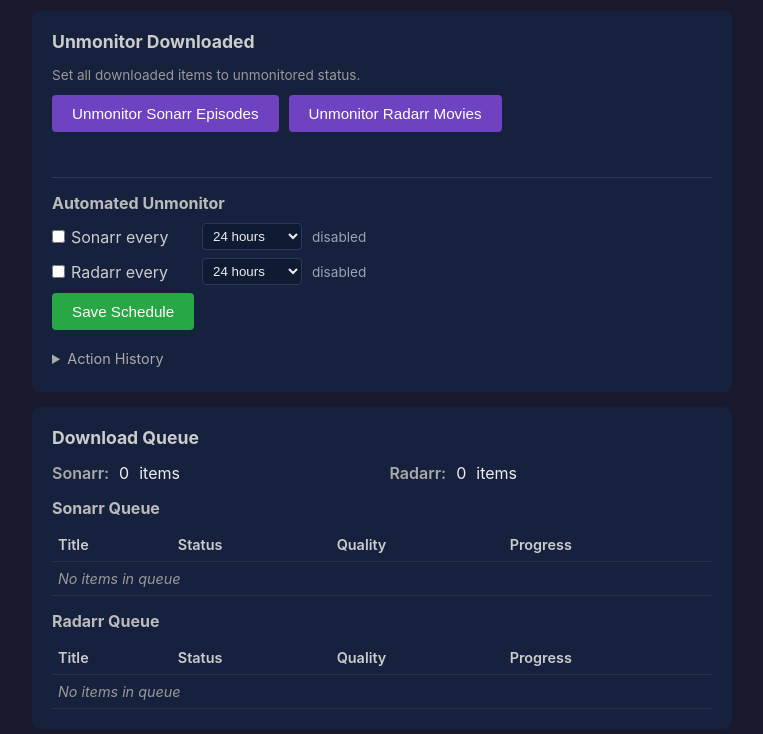
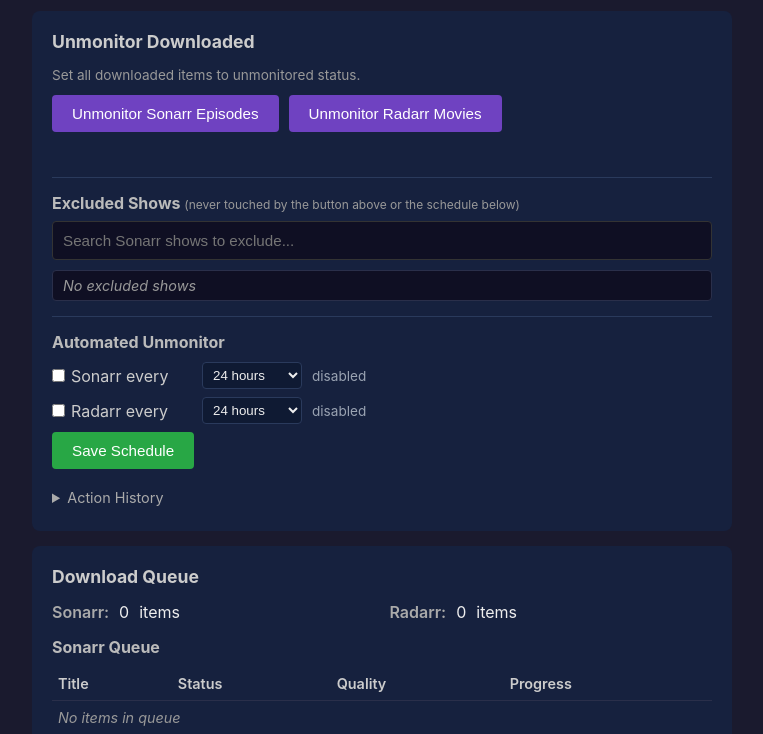
Before and after one commit to gitsumhubs/arr-mgmt, a Flask app: page / in a window 1280 px wide. Shown: the part 730-1464 px from the top of the page, without its empty margins (258-1021 px from the left). Run offline with Flask 3, Linux system fonts and the light colour scheme; data that the repository does not hold is empty.

Commit message:
Add per-show exclusion list for Sonarr unmonitor
Adds a search box under the Sonarr unmonitor button to fully exclude a
series from both the manual button and the scheduled run - excluded shows
are skipped before any unmonitor/season logic touches them, for cases like
"only keep the old seasons monitored the way I set them, don't touch new
ones automatically."

Excluded series are stored by Sonarr ID + title in config.json. If an
excluded show is removed and re-added in Sonarr (new ID), a notice panel
surfaces it with a one-click re-exclude when a same-titled show is found in
the current library, so it's easy to notice and fix instead of silently
losing the exclusion.

```diff
--- a/app.py
+++ b/app.py
@@ -40,6 +40,7 @@ DEFAULT_CONFIG = {
     "auto_unmonitor_radarr_enabled": False,
     "auto_unmonitor_radarr_interval_minutes": 1440,
     "auto_unmonitor_radarr_last_run": None,
+    "sonarr_unmonitor_excluded_series": [],
 }
 
 SCHEDULE_INTERVALS = [30, 60, 180, 360, 720, 1440, 2880, 10080]
@@ -401,6 +402,8 @@ def perform_sonarr_unmonitor(config, source="manual"):
       started airing in SONARR_NEW_SEASON_MIN_YEAR or later - "incomplete" is what
       stops this from re-monitoring a season we already correctly finished just
       because it happens to have aired recently
+    - series listed in config["sonarr_unmonitor_excluded_series"] are skipped
+      entirely - nothing above touches them
     Returns a JSON-ready dict."""
     base_url = config["sonarr_url"]
     api_key = config["sonarr_api_key"]
@@ -408,6 +411,8 @@ def perform_sonarr_unmonitor(config, source="manual"):
     series_result = api_request(base_url, api_key, "series")
     if not series_result["success"]:
         return {"success": False, "error": series_result.get("error", "Failed to fetch series")}
+
+    excluded_ids = {e["id"] for e in config.get("sonarr_unmonitor_excluded_series", [])}
 
     affected_episodes = []
     affected_series = []
@@ -417,6 +422,9 @@ def perform_sonarr_unmonitor(config, source="manual"):
     new_season_series = []
     new_season_episode_ids = []
     for s in series_result["data"]:
+        if s["id"] in excluded_ids:
+            continue
+
         series_title = s.get("title", "Unknown")
         ep_result = api_request(base_url, api_key, f"episode?seriesId={s['id']}")
         if not ep_result["success"]:
@@ -564,6 +572,89 @@ def perform_sonarr_unmonitor(config, source="manual"):
 def sonarr_unmonitor_downloaded():
     """Unmonitor all downloaded episodes and fully-downloaded series in Sonarr."""
     return jsonify(perform_sonarr_unmonitor(load_config()))
+
+
+@app.route("/api/sonarr/series-list")
+def sonarr_series_list():
+    """List every Sonarr series (id/title/year/status) for the exclusion search box."""
+    config = load_config()
+    result = api_request(config["sonarr_url"], config["sonarr_api_key"], "series")
+    if not result["success"]:
+        return jsonify({"success": False, "error": result.get("error", "Failed to fetch series")})
+    series = sorted(
+        (
+            {"id": s["id"], "title": s.get("title", "Unknown"), "year": s.get("year"), "status": s.get("status")}
+            for s in result["data"]
+        ),
+        key=lambda s: s["title"].lower(),
+    )
+    return jsonify({"success": True, "series": series})
+
+
+@app.route("/api/sonarr/exclusions")
+def sonarr_exclusions():
+    """List excluded series, plus any exclusion whose series is no longer in Sonarr
+    (removed/re-added), with a same-title candidate in the current library if found."""
+    config = load_config()
+    exclusions = config.get("sonarr_unmonitor_excluded_series", [])
+
+    stale = []
+    result = api_request(config["sonarr_url"], config["sonarr_api_key"], "series")
+    if result["success"]:
+        excluded_ids = {e["id"] for e in exclusions}
+        current_ids = {s["id"] for s in result["data"]}
+        by_title = {
+            s.get("title", "").strip().lower(): s
+            for s in result["data"] if s["id"] not in excluded_ids
+        }
+        for e in exclusions:
+            if e["id"] in current_ids:
+                continue
+            candidate = by_title.get((e.get("title") or "").strip().lower())
+            stale.append({
+                "id": e["id"],
+                "title": e.get("title", "Unknown"),
+                "candidate_id": candidate["id"] if candidate else None,
+                "candidate_title": candidate.get("title") if candidate else None,
+            })
+
+    return jsonify({"success": True, "exclusions": exclusions, "stale": stale})
+
+
+@app.route("/api/sonarr/exclusions", methods=["POST"])
+def update_sonarr_exclusions():
+    """Add, remove, or swap (removed/re-added) a Sonarr series exclusion."""
+    data = request.get_json(silent=True)
+    if not data or "action" not in data:
+        return jsonify({"success": False, "error": "Invalid payload"}), 400
+
+    action = data["action"]
+    with config_lock:
+        config = load_config()
+        exclusions = config.get("sonarr_unmonitor_excluded_series", [])
+
+        if action == "add":
+            if "id" not in data or "title" not in data:
+                return jsonify({"success": False, "error": "id and title required"}), 400
+            if not any(e["id"] == data["id"] for e in exclusions):
+                exclusions.append({"id": data["id"], "title": data["title"]})
+        elif action == "remove":
+            if "id" not in data:
+                return jsonify({"success": False, "error": "id required"}), 400
+            exclusions = [e for e in exclusions if e["id"] != data["id"]]
+        elif action == "swap":
+            if "old_id" not in data or "new_id" not in data or "new_title" not in data:
+                return jsonify({"success": False, "error": "old_id, new_id, new_title required"}), 400
+            exclusions = [e for e in exclusions if e["id"] != data["old_id"]]
+            if not any(e["id"] == data["new_id"] for e in exclusions):
+                exclusions.append({"id": data["new_id"], "title": data["new_title"]})
+        else:
+            return jsonify({"success": False, "error": "Unknown action"}), 400
+
+        config["sonarr_unmonitor_excluded_series"] = exclusions
+        save_config(config)
+
+    return jsonify({"success": True, "exclusions": exclusions})
 
 
 @app.route("/api/radarr/remonitor", methods=["POST"])
--- a/static/app.js
+++ b/static/app.js
@@ -31,6 +31,12 @@
 
     let lastUnmonitorSonarr = null;
     let lastUnmonitorRadarr = null;
+
+    const exclusionSearchInput = document.getElementById('exclusion-search-input');
+    const exclusionSearchResults = document.getElementById('exclusion-search-results');
+    const exclusionList = document.getElementById('exclusion-list');
+    const exclusionsStaleNotice = document.getElementById('exclusions-stale-notice');
+    let sonarrSeriesCache = null;
 
     const unmonitorLogSonarrBtn = document.getElementById('unmonitor-log-sonarr');
     const unmonitorLogRadarrBtn = document.getElementById('unmonitor-log-radarr');
@@ -517,6 +523,145 @@
         }
     }
 
+    async function fetchSonarrSeries() {
+        if (sonarrSeriesCache) return sonarrSeriesCache;
+        try {
+            const resp = await fetch('/api/sonarr/series-list');
+            const data = await resp.json();
+            if (data.success) sonarrSeriesCache = data.series;
+        } catch (e) {
+            // Search box just stays empty on failure; not worth a dedicated feedback slot
+        }
+        return sonarrSeriesCache || [];
+    }
+
+    function renderExclusionList(exclusions) {
+        exclusionList.innerHTML = '';
+        if (!exclusions || exclusions.length === 0) {
+            exclusionList.innerHTML = '<li class="empty">No excluded shows</li>';
+            return;
+        }
+        exclusions.slice().sort((a, b) => a.title.localeCompare(b.title)).forEach(e => {
+            const li = document.createElement('li');
+            const name = document.createElement('span');
+            name.textContent = e.title;
+            const removeBtn = document.createElement('button');
+            removeBtn.textContent = 'Remove';
+            removeBtn.addEventListener('click', () => removeExclusion(e.id));
+            li.appendChild(name);
+            li.appendChild(removeBtn);
+            exclusionList.appendChild(li);
+        });
+    }
+
+    function renderStaleNotice(stale) {
+        if (!stale || stale.length === 0) {
+            exclusionsStaleNotice.style.display = 'none';
+            exclusionsStaleNotice.innerHTML = '';
+            return;
+        }
+        exclusionsStaleNotice.style.display = '';
+        exclusionsStaleNotice.innerHTML = '';
+        stale.forEach(s => {
+            const row = document.createElement('div');
+            row.className = 'exclusions-stale-row';
+            const label = document.createElement('span');
+            if (s.candidate_id) {
+                label.textContent = `"${s.title}" was removed and re-added in Sonarr`;
+                const btn = document.createElement('button');
+                btn.className = 'btn btn-sm btn-secondary';
+                btn.textContent = 'Re-exclude';
+                btn.addEventListener('click', () => swapExclusion(s.id, s.candidate_id, s.candidate_title));
+                row.appendChild(label);
+                row.appendChild(btn);
+            } else {
+                label.textContent = `"${s.title}" is no longer in Sonarr`;
+                const btn = document.createElement('button');
+                btn.className = 'btn btn-sm btn-secondary';
+                btn.textContent = 'Remove';
+                btn.addEventListener('click', () => removeExclusion(s.id));
+                row.appendChild(label);
+                row.appendChild(btn);
+            }
+            exclusionsStaleNotice.appendChild(row);
+        });
+    }
+
+    async function fetchExclusions() {
+        try {
+            const resp = await fetch('/api/sonarr/exclusions');
+            const data = await resp.json();
+            if (data.success) {
+                renderExclusionList(data.exclusions);
+                renderStaleNotice(data.stale);
+            }
+        } catch (e) {
+            // Leave whatever was last rendered in place
+        }
+    }
+
+    async function addExclusion(id, title) {
+        await fetch('/api/sonarr/exclusions', {
+            method: 'POST',
+            headers: { 'Content-Type': 'application/json' },
+            body: JSON.stringify({ action: 'add', id, title }),
+        });
+        fetchExclusions();
+    }
+
+    async function removeExclusion(id) {
+        await fetch('/api/sonarr/exclusions', {
+            method: 'POST',
+            headers: { 'Content-Type': 'application/json' },
+            body: JSON.stringify({ action: 'remove', id }),
+        });
+        fetchExclusions();
+    }
+
+    async function swapExclusion(oldId, newId, newTitle) {
+        await fetch('/api/sonarr/exclusions', {
+            method: 'POST',
+            headers: { 'Content-Type': 'application/json' },
+            body: JSON.stringify({ action: 'swap', old_id: oldId, new_id: newId, new_title: newTitle }),
+        });
+        fetchExclusions();
+    }
+
+    async function handleExclusionSearchInput() {
+        const query = exclusionSearchInput.value.trim().toLowerCase();
+        if (!query) {
+            exclusionSearchResults.style.display = 'none';
+            exclusionSearchResults.innerHTML = '';
+            return;
+        }
+        const series = await fetchSonarrSeries();
+        const matches = series.filter(s => s.title.toLowerCase().includes(query)).slice(0, 15);
+        exclusionSearchResults.innerHTML = '';
+        if (matches.length === 0) {
+            exclusionSearchResults.style.display = 'none';
+            return;
+        }
+        matches.forEach(s => {
+            const row = document.createElement('div');
+            row.className = 'exclusion-search-result';
+            row.textContent = s.title;
+            if (s.year) {
+                const year = document.createElement('span');
+                year.className = 'year';
+                year.textContent = `(${s.year})`;
+                row.appendChild(year);
+            }
+            row.addEventListener('click', () => {
+                addExclusion(s.id, s.title);
+                exclusionSearchInput.value = '';
+                exclusionSearchResults.style.display = 'none';
+                exclusionSearchResults.innerHTML = '';
+            });
+            exclusionSearchResults.appendChild(row);
+        });
+        exclusionSearchResults.style.display = '';
+    }
+
     function formatLogTime(isoStr) {
         const d = new Date(isoStr);
         return d.toLocaleDateString([], { month: 'short', day: 'numeric' }) + ' ' +
@@ -750,6 +895,13 @@
     unmonitorRadarrBtn.addEventListener('click', () => unmonitorDownloaded('radarr'));
     undoSonarrBtn.addEventListener('click', () => undoUnmonitor('sonarr'));
     undoRadarrBtn.addEventListener('click', () => undoUnmonitor('radarr'));
+    exclusionSearchInput.addEventListener('input', handleExclusionSearchInput);
+    exclusionSearchInput.addEventListener('focus', handleExclusionSearchInput);
+    document.addEventListener('click', (e) => {
+        if (!exclusionSearchInput.contains(e.target) && !exclusionSearchResults.contains(e.target)) {
+            exclusionSearchResults.style.display = 'none';
+        }
+    });
     unmonitorLogSonarrBtn.addEventListener('click', () => {
         unmonitorLogService = 'sonarr';
         unmonitorLogSonarrBtn.classList.add('active');
@@ -784,6 +936,7 @@
     fetchQueue();
     fetchLogs();
     fetchQueueItems();
+    fetchExclusions();
     if (statusClock) {
         const updateClock = () => {
             statusClock.textContent = new Date().toLocaleTimeString([], {
--- a/static/style.css
+++ b/static/style.css
@@ -462,6 +462,134 @@ h3 {
     color: #17a2b8;
 }
 
+.unmonitor-exclusions {
+    margin-top: 15px;
+    padding-top: 15px;
+    border-top: 1px solid #2a3a5c;
+}
+
+.unmonitor-exclusions h3 {
+    margin-bottom: 8px;
+}
+
+.exclusions-hint {
+    font-size: 0.75em;
+    font-weight: normal;
+    color: #999;
+}
+
+.exclusions-stale {
+    background: #2d2410;
+    border: 1px solid #6b5a1f;
+    border-radius: 4px;
+    padding: 8px 10px;
+    margin-bottom: 10px;
+    font-size: 0.85em;
+}
+
+.exclusions-stale-row {
+    display: flex;
+    align-items: center;
+    justify-content: space-between;
+    gap: 10px;
+    padding: 4px 0;
+    color: #e0c96b;
+}
+
+.exclusion-search {
+    position: relative;
+    margin-bottom: 10px;
+}
+
+.exclusion-search input {
+    width: 100%;
+    padding: 10px;
+    border: 1px solid #333;
+    border-radius: 4px;
+    background: #0f0f23;
+    color: #eee;
+    font-size: 0.95em;
+    box-sizing: border-box;
+}
+
+.exclusion-search input:focus {
+    outline: none;
+    border-color: #ffa500;
+}
+
+.exclusion-search-results {
+    position: absolute;
+    top: calc(100% + 4px);
+    left: 0;
+    right: 0;
+    z-index: 10;
+    background: #131a33;
+    border: 1px solid #2a3a5c;
+    border-radius: 4px;
+    max-height: 220px;
+    overflow-y: auto;
+}
+
+.exclusion-search-result {
+    padding: 8px 10px;
+    cursor: pointer;
+    font-size: 0.9em;
+    color: #eee;
+    border-bottom: 1px solid #2a2f4a;
+}
+
+.exclusion-search-result:last-child {
+    border-bottom: none;
+}
+
+.exclusion-search-result:hover {
+    background: #1f2d4d;
+}
+
+.exclusion-search-result .year {
+    color: #9aa3b2;
+    font-size: 0.85em;
+    margin-left: 6px;
+}
+
+.exclusion-list {
+    list-style: none;
+    margin: 0;
+    padding: 0;
+}
+
+.exclusion-list .empty {
+    color: #999;
+    font-style: italic;
+    font-size: 0.9em;
+}
+
+.exclusion-list li {
+    display: flex;
+    align-items: center;
+    justify-content: space-between;
+    padding: 6px 10px;
+    background: #0f0f23;
+    border: 1px solid #2a2f4a;
+    border-radius: 4px;
+    margin-bottom: 6px;
+    font-size: 0.9em;
+    color: #eee;
+}
+
+.exclusion-list button {
+    background: none;
+    border: none;
+    color: #dc3545;
+    cursor: pointer;
+    font-size: 0.85em;
+    padding: 2px 6px;
+}
+
+.exclusion-list button:hover {
+    text-decoration: underline;
+}
+
 .auto-schedule {
     margin-top: 15px;
     padding-top: 15px;
--- a/templates/index.html
+++ b/templates/index.html
@@ -78,6 +78,18 @@
                 <button id="undo-radarr" class="btn btn-secondary" style="display:none">Undo Radarr</button>
             </div>
             <div id="unmonitor-feedback" class="feedback"></div>
+
+            <div class="unmonitor-exclusions">
+                <h3>Excluded Shows <span class="exclusions-hint">(never touched by the button above or the schedule below)</span></h3>
+                <div id="exclusions-stale-notice" class="exclusions-stale" style="display:none"></div>
+                <div class="exclusion-search">
+                    <input type="text" id="exclusion-search-input" placeholder="Search Sonarr shows to exclude...">
+                    <div id="exclusion-search-results" class="exclusion-search-results" style="display:none"></div>
+                </div>
+                <ul id="exclusion-list" class="exclusion-list">
+                    <li class="empty">No excluded shows</li>
+                </ul>
+            </div>
 
             <div class="auto-schedule">
                 <h3>Automated Unmonitor</h3>
```
Also changed, not shown: RECREATE.md (+14 -0 lines).
